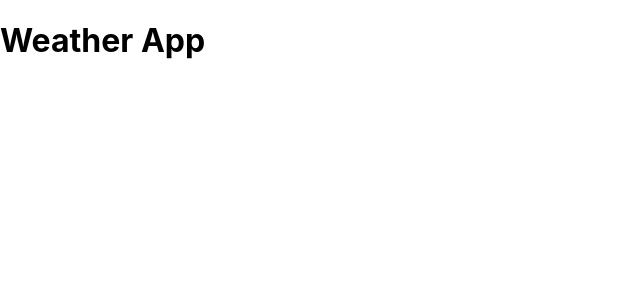
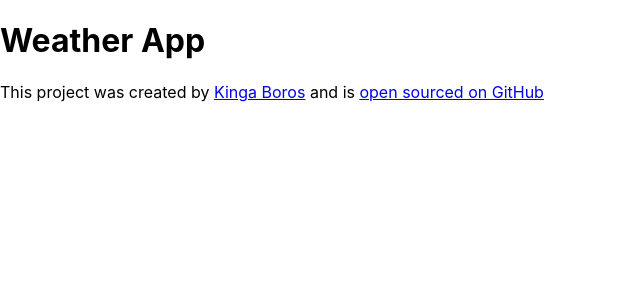
Before and after one commit to kingaboros/weather_app_react, a React (Create React App) app: page / in a window 1280 px wide. Shown: the top 300 px of the page, without its empty margins (0-640 px from the left). Built offline with nearby package versions, Linux system fonts and the light colour scheme.

Commit message:
Added Github and portfolio links

```diff
--- a/src/App.js
+++ b/src/App.js
@@ -9,6 +9,12 @@ export default function App() {
         <h1> Weather App </h1>
 
       </header>
+      <footer>
+        <p> This project was created by{ " " }
+          <a href="https://kngboros-dev.com/" target="_blank">Kinga Boros</a> and is { " " }
+          <a href="https://github.com/kingaboros/weather_app_react.git" target="_blank"> open sourced on GitHub </a>
+        </p>
+      </footer>
     </div>
   );
 }
```
